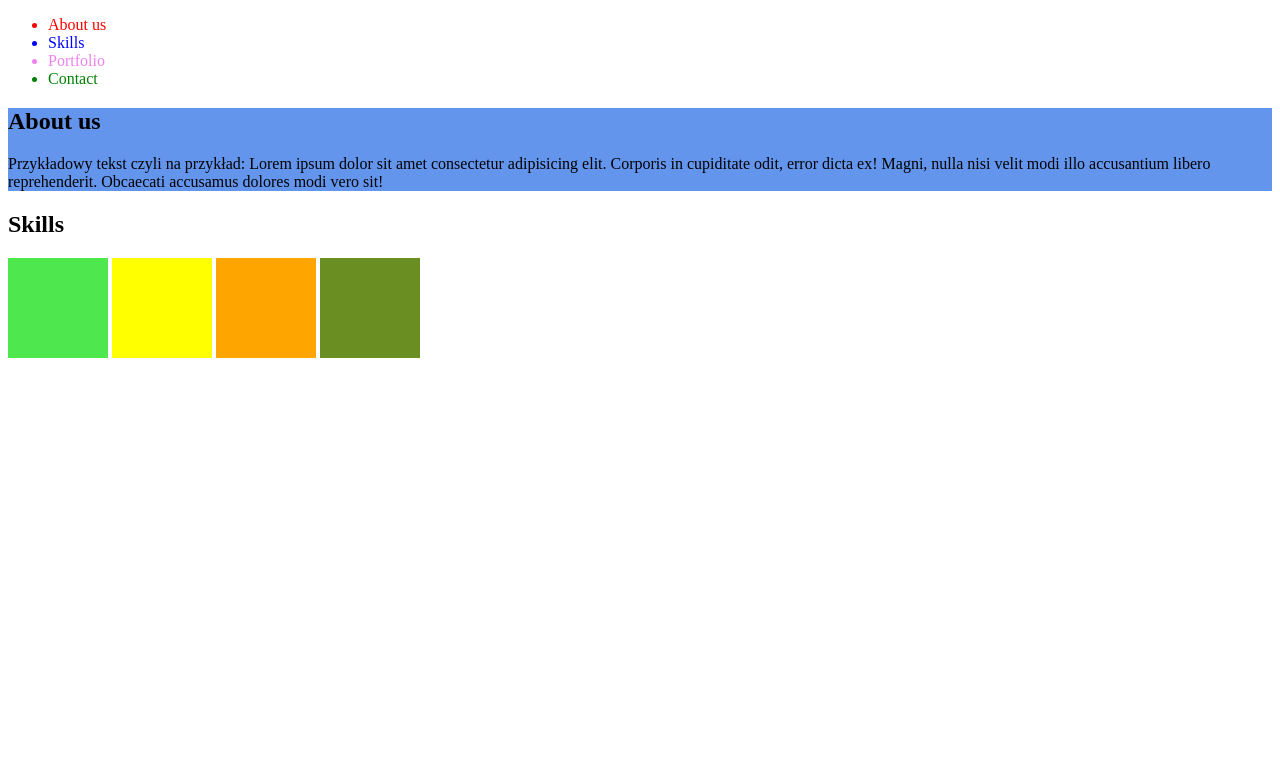
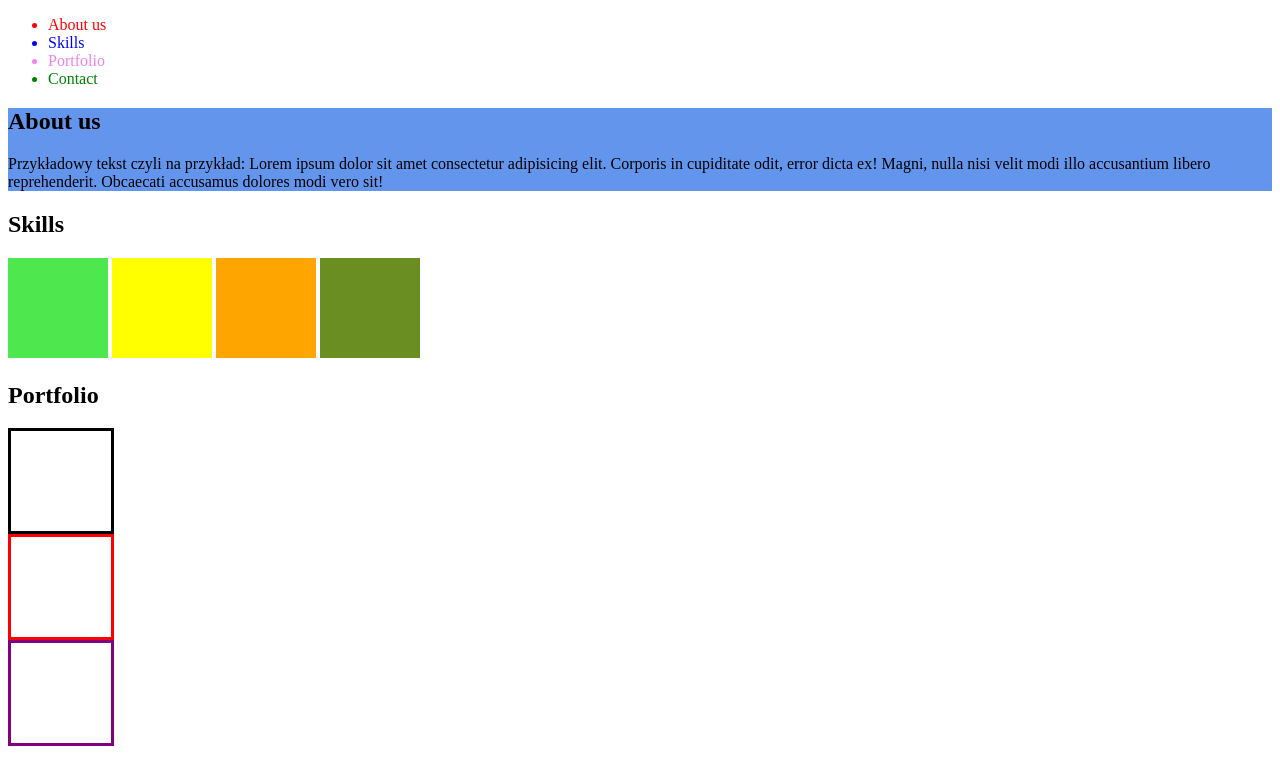
Before and after one commit to pchelka-code/zadanie15, a plain HTML site: page index.html in a window 1280 px wide. Drawn offline with Linux system fonts and the light colour scheme.

Commit message:
sekcaj Portfolio

```diff
--- a/index.html
+++ b/index.html
@@ -28,5 +28,12 @@
         <div style="background-color:orange; width:100px; height:100px; display:inline-block;"></div>
         <div style="background-color:olivedrab; width:100px; height:100px; display:inline-block;"></div>
     </section>
+
+    <section>
+        <h1>Portfolio</h1>
+        <div style="width: 100px; height: 100px; border: solid; border-color: black;"></div>
+        <div style="width: 100px; height: 100px; border: solid; border-color: red;"></div>
+        <div style="width: 100px; height: 100px; border: solid; border-color: purple;"></div>
+    </section>
 </body>
 </html>
```
